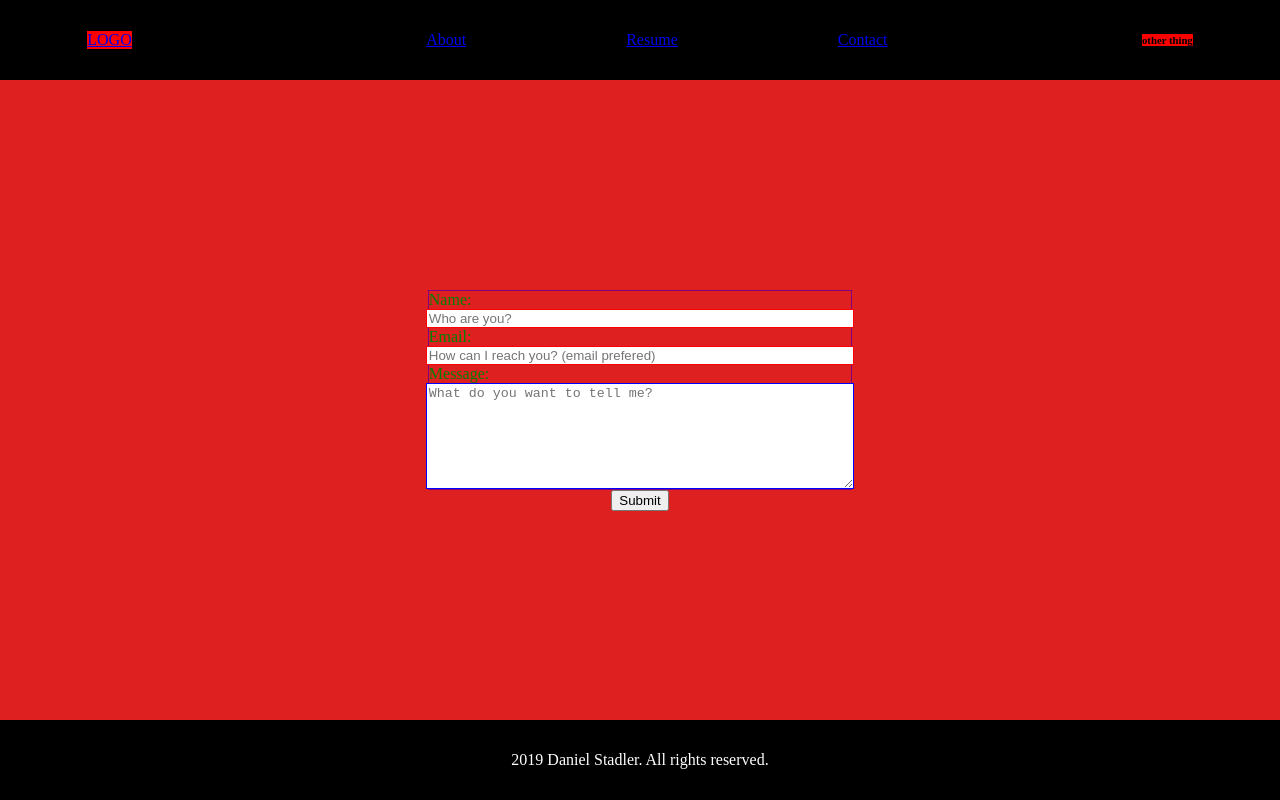
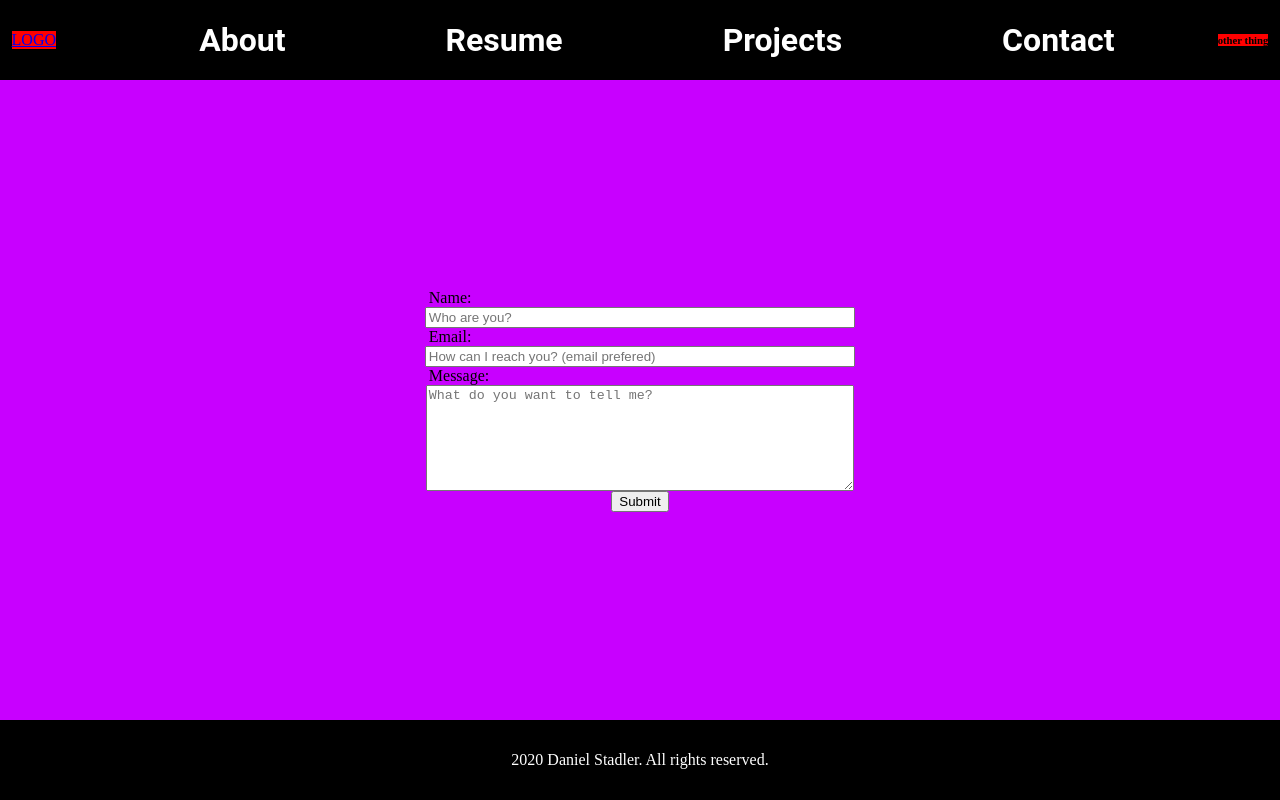
Before and after one commit to dstadz/newport, a React (Create React App) app in the folder frontend/: page /contact in a window 1280 px wide. Built offline with nearby package versions, Linux system fonts and the light colour scheme.

Commit message:
nav styled, rainbow change

```diff
--- a/frontend/src/App.js
+++ b/frontend/src/App.js
@@ -5,6 +5,7 @@ import Nav from './components/Nav/'
 import Home from './components/Home/'
 import About from './components/About/'
 import Projects from './components/Projects'
+import Resume from './components/Resume'
 import Contact from './components/Contact/'
 import Footer from './components/Footer/Footer'
 import * as x from './styles'
@@ -15,19 +16,17 @@ import styled from 'styled-components'
 
 
 const App = () => {
-  const [hue, setHue] = useState(0)
+  const [hue, setHue] = useState(Math.floor(Math.random() * 360))
 
   const handleButton = e => {
     //e.preventDefault();
     console.log('it fires')
   }
-  const colorShift = () => {
-    hue < 330 ?setHue(hue+30) :setHue(0)
-  }
+  const colorShift = () => { hue < 330 ? setHue(hue+3) : setHue(0) }
 
   return (
     <x.Body
-      style={{background: `hsl(${hue},75%,50%)`}}
+      style={{background: `hsl(${hue}, 100%, 50%)`}}
       onClick={() => colorShift()}
     >
       <Nav />
@@ -38,6 +37,7 @@ const App = () => {
       /> }}/>
       <Route path="/about" component={About} />
       <Route path="/projects" component={Projects} />
+      <Route path="/resume" component={Resume} />
       <Route path="/contact" component={Contact} />
 
       <Footer />
--- a/frontend/src/components/About/styles.js
+++ b/frontend/src/components/About/styles.js
@@ -23,17 +23,15 @@ export const H4 = styled.h4`
 font-size: 2vh;
 `
 export const cardDeck = styled.div`
-  color:gold;
   display: flex;
   flex-wrap: wrap;
   justify-content: space-around;
 `
 export const Card = styled.div`
-
+  width:50%
   @media()
 `
 
 export const Button = styled.button`
-  background:blue;
   transform: ${({ open }) => open ? 'rotate(0deg)' : 'rotate(180deg)'};
 `
--- a/frontend/src/components/Contact/styles.js
+++ b/frontend/src/components/Contact/styles.js
@@ -5,57 +5,38 @@ import * as x from '../../styles'
 export const contact = styled(x.Section)`
   display:flex;
   `
-
 export const words = styled.div`
   margin:auto;
 `
 export const H1 = styled.h1`
   color:red;
 `
-
 export const H2 = styled.h2`
   color:green;
 `
-
 export const cardDeck = styled.div`
-  color:gold;
   display: flex;
   flex-wrap: wrap;
   justify-content: space-around;
 `
-
 export const Label = styled.label`
-  color: green;
   align-self: flex-start
 `
-
 export const Input = styled.input`
-  border: 1px solid red;
   width:100%;
 `
-
 export const MSGBox = styled.textarea`
-  border: 1px solid blue;
   height: 100px;
   justify-content: flex-start;
   width: 100%;
-
 `
-
 export const Form = styled.form`
-  border: purple 1px solid;
-
-
 `
-
 export const Slot = styled.div`
-  border: purple 1px solid;
-
   display: flex;
   flex-direction: column;
   align-items: center;
   font-size: 2vh;
-
   @media(max-width:768px){
     width: 75vw;
   };  @media(min-width:768px){
--- a/frontend/src/components/Footer/Footer.js
+++ b/frontend/src/components/Footer/Footer.js
@@ -4,7 +4,7 @@ import * as x from './styles'
 const Footer = () => {
   return (
     <x.Div>
-    2019 Daniel Stadler. All rights reserved.
+    2020 Daniel Stadler. All rights reserved.
     </x.Div>
   )
 }
--- a/frontend/src/components/Nav/index.js
+++ b/frontend/src/components/Nav/index.js
@@ -33,8 +33,9 @@ const Nav = () => {
         <x.logo><NavLink to='/'>LOGO</NavLink></x.logo>
 
         <x.Ul className='navlinks'>
-          <x.Li><NavLink to='/about'>About</NavLink></x.Li>
+          <x.Li><NavLink style={{  color:'white' }} to='/about'>About</NavLink></x.Li>
           <x.Li><NavLink to='/resume'>Resume</NavLink></x.Li>
+          <x.Li><NavLink to='/projects'>Projects</NavLink></x.Li>
           <x.Li><NavLink to='/contact'>Contact</NavLink></x.Li>
         </x.Ul>
 
--- a/frontend/src/components/Nav/styles.js
+++ b/frontend/src/components/Nav/styles.js
@@ -34,8 +34,17 @@ export const Ul = styled.ul`
   }
 `
 export const Li = styled.li`
-  color:white
-  margin: 0 5rem
+  color:white;
+  margin: 0 5rem;
+
+   a{
+    color:white;
+    text-decoration: none;
+    font-size: 2rem;
+    font-family: 'Roboto', sans-serif;
+    font-weight: bold;
+
+  }
 `
 export const StyledMenu = styled.nav`
   display: ${({ open }) => open ? 'flex' : 'none'};
```
